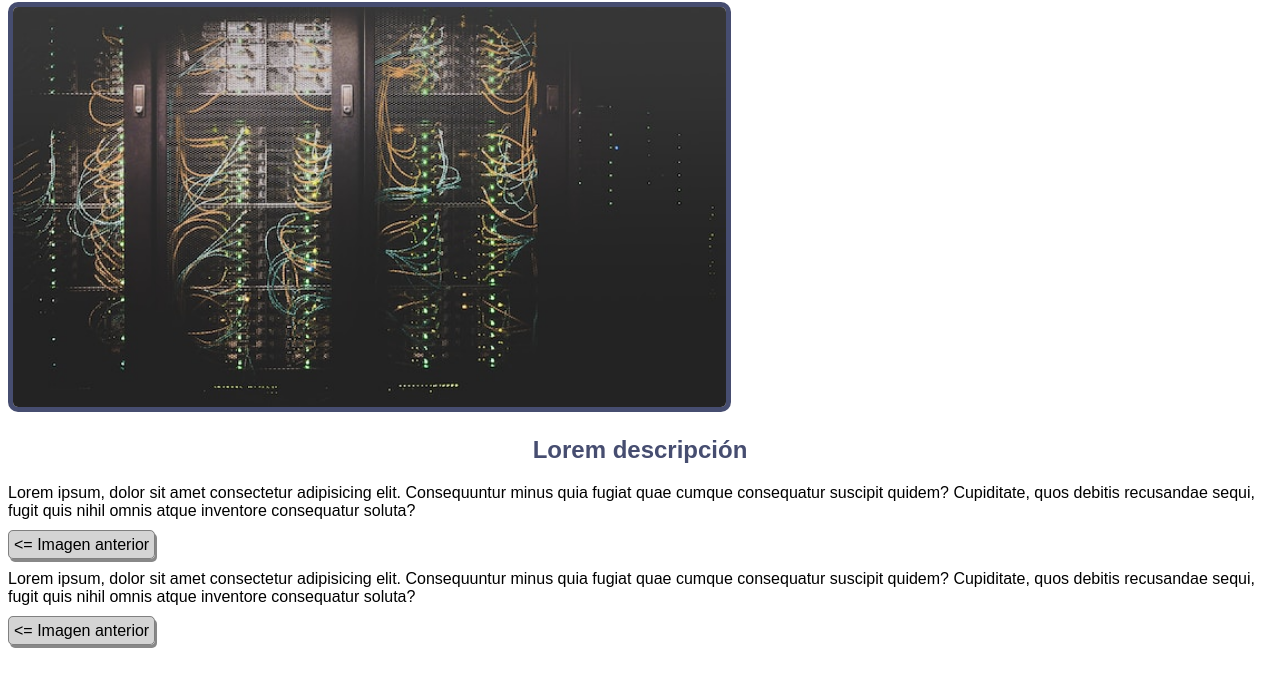
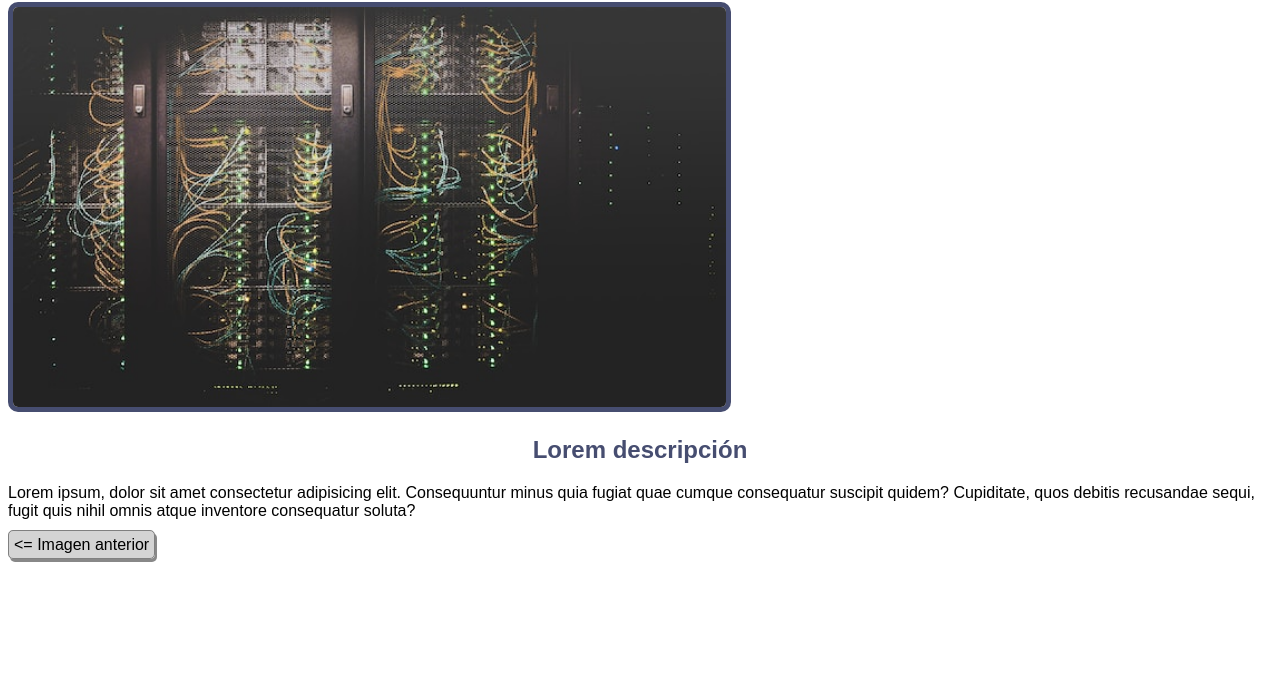
Before and after one commit to gonzabb14/sitio-web-a-mejorar, a plain HTML site: page page2.html in a window 1280 px wide. Shown: the part 78-764 px from the top of the page. Drawn offline with Linux system fonts and the light colour scheme.

Commit message:
Update page2.html

```diff
--- a/page2.html
+++ b/page2.html
@@ -17,12 +17,6 @@
       consequatur soluta?
     </p>
     <a href="index.html" title="Imagen anterior" class="link-button"
-      >&lt;= Imagen anterior</a
-    >
+      >&lt;= Imagen anterior</a>
   </body>
-    <p>Lorem ipsum, dolor sit amet consectetur adipisicing elit. Consequuntur minus quia fugiat quae cumque consequatur
-        suscipit quidem? Cupiditate, quos debitis recusandae sequi, fugit quis nihil omnis atque inventore consequatur
-        soluta?</p>
-    <a href="index.html" title="Imagen anterior" class="link-button">&lt;= Imagen anterior</a>
-</body>
 </html>
```
